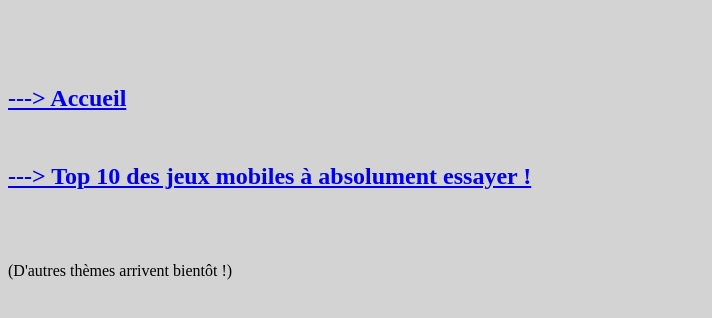
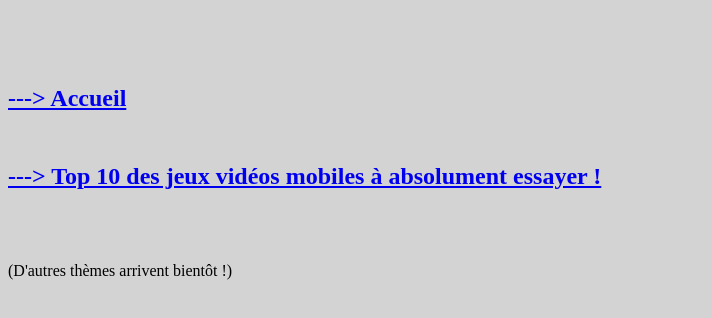
Before and after one commit to LTRTloulou/Gamerspace, a plain HTML site: page Sommaire.htm in a window 1280 px wide. Shown: the part 66-384 px from the top of the page, without its empty margins (0-712 px from the left). Drawn offline with Linux system fonts and the light colour scheme.

Commit message:
Update Sommaire.htm

```diff
--- a/Sommaire.htm
+++ b/Sommaire.htm
@@ -30,7 +30,7 @@ font-family: Malgun Gothic;
 <h2>
 <a href="index.htm">---> Accueil</p>
 <br>
-<a href="Top 10 des jeux mobiles à absolument essayer.htm">---> Top 10 des jeux mobiles à absolument essayer !</a>
+<a href="Top 10 des jeux mobiles à absolument essayer.htm">---> Top 10 des jeux vidéos mobiles à absolument essayer !</a>
 </h2>
 <br>
 <br>
```
